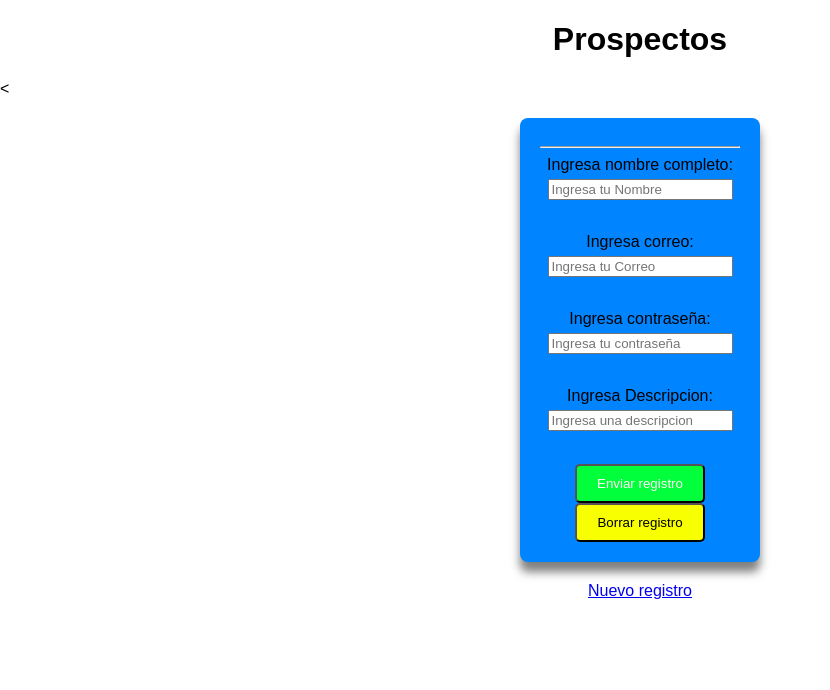
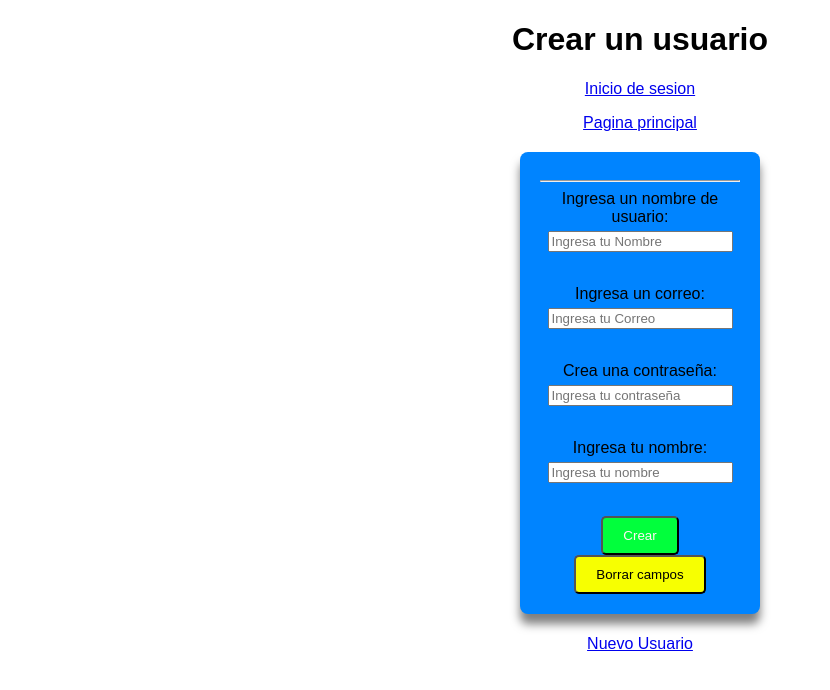
Before and after one commit to Elias14AR/WEB1, a PHP site: page / in a window 1280 px wide. Shown: the top 690 px of the page, without its empty margins (0-830 px from the left). Run offline with PHP 8.4, Linux system fonts and the light colour scheme.

Commit message:
Tercer commit
Crear usuario (SQL)

```diff
--- a/pfweb1/datos (1).sql
+++ b/pfweb1/datos (1).sql
@@ -8,7 +8,7 @@ USE `DBweb3`;
 
 -- Crear un tabla
 
-CREATE TABLE `persona`(
+CREATE TABLE `user`( id int not null auto_increment primary key,
 `nombre_usuario` text not null,
 `contrasena` text not null,
 `correo` text,
--- a/pfweb1/enviar_registro.php
+++ b/pfweb1/enviar_registro.php
@@ -2,7 +2,7 @@
 include "./conexion.php";
 mysqli_set_charset($conexion,'utf8');
 
-$buscarusuario="SELECT * FROM  persona WHERE nombre_usuario ='$_POST[nombre_usuario]'";
+$buscarusuario="SELECT * FROM user WHERE nombre_usuario ='$_POST[nombre_usuario]'";
 
 $resultado = $conexion -> query($buscarusuario);
 $count =mysqli_num_rows($resultado);
@@ -13,9 +13,10 @@ if($count==1){
 
 }else{
 
-    mysqli_query($conexion,"INSERT INTO persona (
+    mysqli_query($conexion,"INSERT INTO user (id,
         nombre_usuario, contrasena, correo, descripcion)
         VALUES(
+            '$_POST[id]',
             '$_POST[nombre_usuario]',
             '$_POST[contrasena]',
             '$_POST[correo]',
--- a/pfweb1/index.php
+++ b/pfweb1/index.php
@@ -11,10 +11,25 @@
 
 
 <div >
-    <h1 class="cent">Prospectos</h1>
+    <h1 class="cent">Crear un usuario</h1>
 </div>
 
-<
+
+
+<div>
+
+
+<p class="cent">
+    <a href='login.html' class="cent">Inicio de sesion</a>
+</p>
+
+
+<p class="cent">
+    <a href='index1.html' class="cent">Pagina principal</a>
+</p>
+</div>
+
+
 
 
 <title>Formulario</title>
@@ -73,35 +88,48 @@
         <form action="./enviar_registro.php" method="post">
             <hr>
             <div class="form-group">
-                <label for="nombre_usuario">Ingresa nombre completo:</label>
+                <label for="nombre_usuario">Ingresa un nombre de usuario:</label>
                 <input type="text" name="nombre_usuario" required maxlength="100" placeholder="Ingresa tu Nombre">
                 <br><br>
             </div>
 
             <div class="form-group">
-                <label for="correo">Ingresa correo:</label>
+                <label for="correo">Ingresa un correo:</label>
                 <input type="text" name="correo" required maxlength="100" placeholder="Ingresa tu Correo">
                 <br><br>
             </div>
 
             <div class="form-group">
-                <label for="contrasena">Ingresa contraseña:</label>
+                <label for="contrasena">Crea una contraseña:</label>
                 <input type="password" name="contrasena" required maxlength="100" placeholder="Ingresa tu contraseña">
                 <br><br>
             </div>
 
             <div class="form-group">
-                <label for="descripcion">Ingresa Descripcion:</label>
-                <input type="text" name="descripcion" required maxlength="100" placeholder="Ingresa una descripcion">
+                <label for="descripcion">Ingresa tu nombre:</label>
+                <input type="text" name="descripcion" required maxlength="100" placeholder="Ingresa tu nombre ">
                 <br><br>
             </div>
 
-            <button type="submit" name="submit">Enviar registro</button>
-            <button type="button1" onclick="borrarRegistro()">Borrar registro</button>
+            <div>
+                <button type="submit" name="submit">Crear</button>
+            </div>
+
+            <div>
+                <button type="button1" onclick="borrarRegistro()">Borrar campos</button>
+            </div>
+
         </form>
 </body>
 </html>
 
+<footer>
+    <h1>
+
+    </h1>
+</footer>
+
+
 <p class="cent">
-    <a href='index.php' class="cent">Nuevo registro</a>
+    <a href='index.php' class="cent">Nuevo Usuario</a>
 </p>
--- a/pfweb1/index1.html
+++ b/pfweb1/index1.html
@@ -25,8 +25,8 @@
     <div class="nav-wrapper">
       <a href="#!" class="brand-logo center">Logo</a>
       <ul class="left hide-on-med-and-down">
-        <li><a href="index.php">Form</a></li>
-        <li><a href="index1.html">Components</a></li>
+        <li><a href="index.php">Registrate</a></li>
+        <li><a href="index1.html">Prospectos</a></li>
 
       </ul>
     </div>
```
